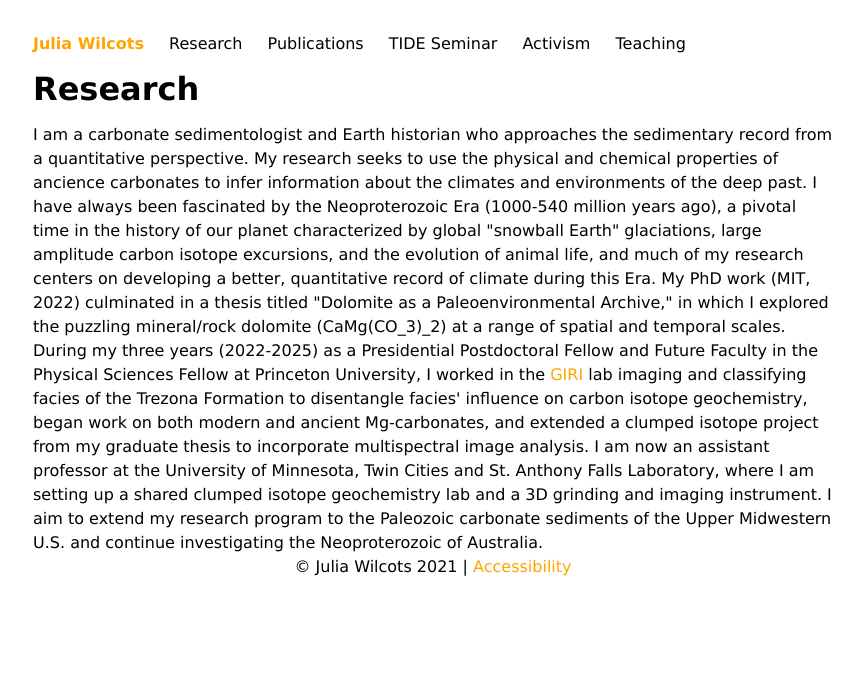
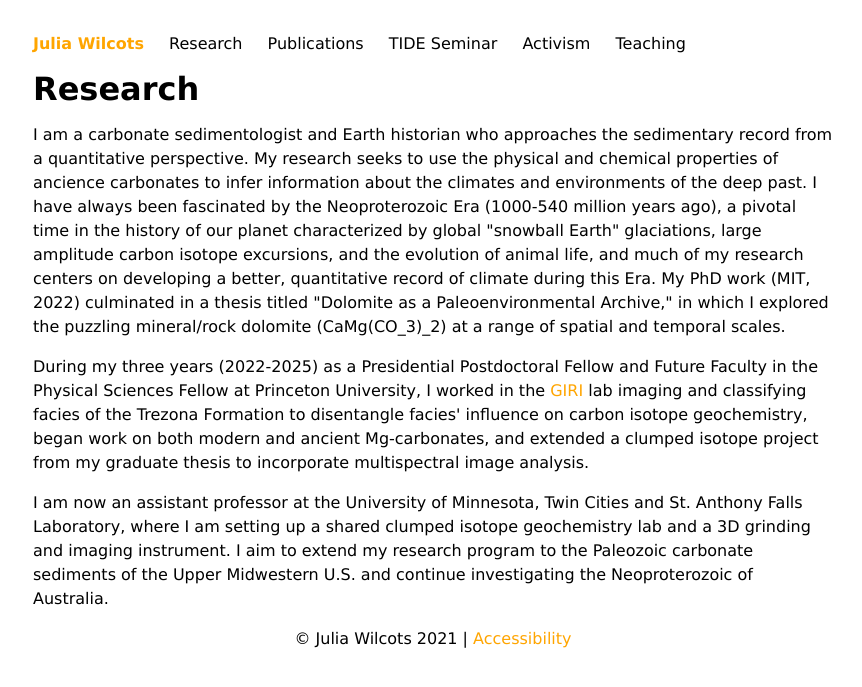
Before and after one commit to juliawilcots/juliawilcots.github.io, a Jekyll site: the page research/index.html, which Jekyll copies as it is, in a window 1280 px wide. Shown: the top 687 px of the page, without its empty margins (207-1069 px from the left). Built offline with Jekyll 4.4.1, drawn with Linux system fonts in a browser that asks for light colours.

Commit message:
paragraphs

```diff
--- a/research/index.html
+++ b/research/index.html
@@ -31,11 +31,11 @@
 
 <main>
 <h1 id="Research">Research</h1>
-I am a carbonate sedimentologist and Earth historian who approaches the sedimentary record from a quantitative perspective. My research seeks to use the physical and chemical properties of ancience carbonates to infer information about the climates and environments of the deep past. I have always been fascinated by the Neoproterozoic Era (1000-540 million years ago), a pivotal time in the history of our planet characterized by global "snowball Earth" glaciations, large amplitude carbon isotope excursions, and the evolution of animal life, and much of my research centers on developing a better, quantitative record of climate during this Era. My PhD work (MIT, 2022) culminated in a thesis titled "Dolomite as a Paleoenvironmental Archive," in which I explored the puzzling mineral/rock dolomite (CaMg(CO_3)_2) at a range of spatial and temporal scales.
+<p>I am a carbonate sedimentologist and Earth historian who approaches the sedimentary record from a quantitative perspective. My research seeks to use the physical and chemical properties of ancience carbonates to infer information about the climates and environments of the deep past. I have always been fascinated by the Neoproterozoic Era (1000-540 million years ago), a pivotal time in the history of our planet characterized by global "snowball Earth" glaciations, large amplitude carbon isotope excursions, and the evolution of animal life, and much of my research centers on developing a better, quantitative record of climate during this Era. My PhD work (MIT, 2022) culminated in a thesis titled "Dolomite as a Paleoenvironmental Archive," in which I explored the puzzling mineral/rock dolomite (CaMg(CO_3)_2) at a range of spatial and temporal scales.</p>
 
-During my three years (2022-2025) as a Presidential Postdoctoral Fellow and Future Faculty in the Physical Sciences Fellow at Princeton University, I worked in the <a href="https://giri.princeton.edu/">GIRI</a> lab imaging and classifying facies of the Trezona Formation to disentangle facies' influence on carbon isotope geochemistry, began work on both modern and ancient Mg-carbonates, and extended a clumped isotope project from my graduate thesis to incorporate multispectral image analysis.
+<p>During my three years (2022-2025) as a Presidential Postdoctoral Fellow and Future Faculty in the Physical Sciences Fellow at Princeton University, I worked in the <a href="https://giri.princeton.edu/">GIRI</a> lab imaging and classifying facies of the Trezona Formation to disentangle facies' influence on carbon isotope geochemistry, began work on both modern and ancient Mg-carbonates, and extended a clumped isotope project from my graduate thesis to incorporate multispectral image analysis.</p>
 
-I am now an assistant professor at the University of Minnesota, Twin Cities and St. Anthony Falls Laboratory, where I am setting up a shared clumped isotope geochemistry lab and a 3D grinding and imaging instrument. I aim to extend my research program to the Paleozoic carbonate sediments of the Upper Midwestern U.S. and continue investigating the Neoproterozoic of Australia.
+<p>I am now an assistant professor at the University of Minnesota, Twin Cities and St. Anthony Falls Laboratory, where I am setting up a shared clumped isotope geochemistry lab and a 3D grinding and imaging instrument. I aim to extend my research program to the Paleozoic carbonate sediments of the Upper Midwestern U.S. and continue investigating the Neoproterozoic of Australia.</p>
 
 
 </main>
```
